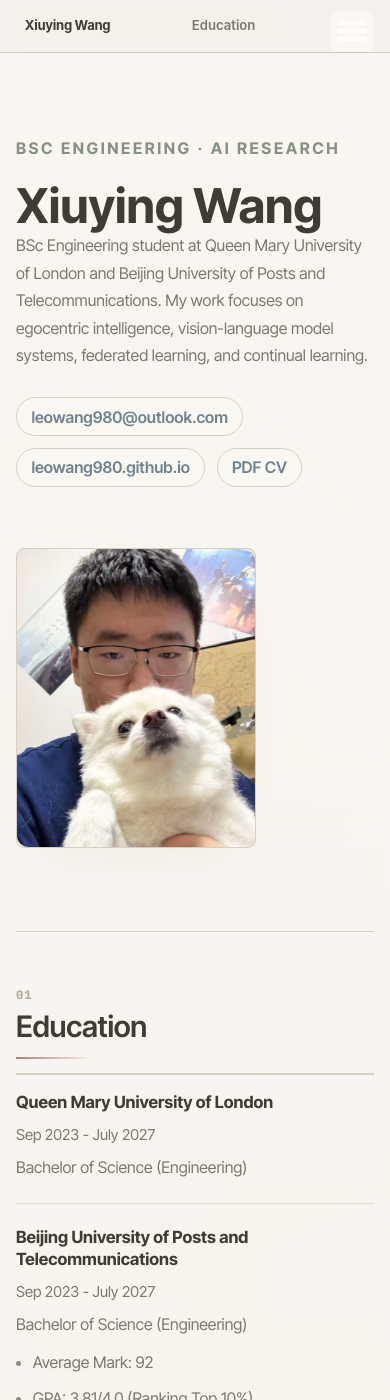
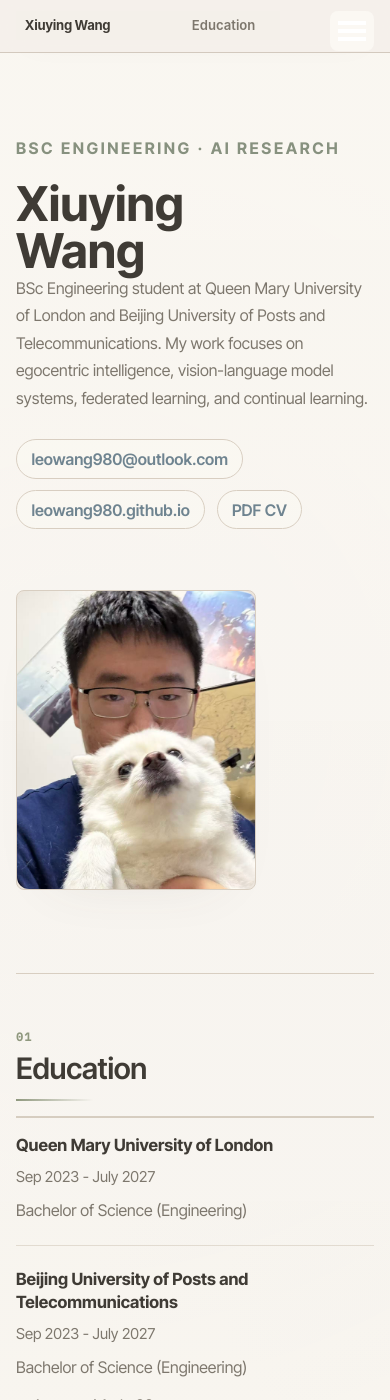
Before and after one commit to Leowang980/Leowang980.github.io, a Jekyll site: the page built from _pages/about.md, in a window 390 px wide and 1400 px high. Built offline with Jekyll 4.4.1, drawn with Linux system fonts in a browser that asks for light colours.

Commit message:
Update about page formatting and enhance styling in CSS for improved visual consistency. Adjust font sizes, line heights, and introduce new color variables for section accents.

```diff
--- a/_pages/about.md
+++ b/_pages/about.md
@@ -8,7 +8,7 @@ author_profile: false
   <section class="profile-hero" id="top">
     <div>
       <p class="profile-hero__eyebrow">BSc Engineering · AI Research</p>
-      <h1>Xiuying Wang</h1>
+      <h1><span>Xiuying</span><span>Wang</span></h1>
       <p class="profile-hero__subtitle">
         BSc Engineering student at Queen Mary University of London and Beijing University of Posts and Telecommunications.
         My work focuses on egocentric intelligence, vision-language model systems, federated learning, and continual learning.
--- a/_sass/custom/_glass.scss
+++ b/_sass/custom/_glass.scss
@@ -28,8 +28,13 @@ html[data-theme="dark"] {
   --morandi-blue: #6f8490;
   --morandi-taupe: #b5a798;
   --morandi-clay: #a98273;
+  --morandi-moss: #8f987e;
+  --morandi-rose: #b58f87;
+  --morandi-lavender: #8b879d;
+  --morandi-ochre: #b5a06f;
   --morandi-chip: #ece5dc;
   --morandi-shadow: rgba(85, 75, 62, 0.12);
+  --section-accent: var(--morandi-clay);
 }
 
 html {
@@ -174,15 +179,19 @@ body {
   margin: 0;
   color: var(--morandi-ink);
   font-family: $global-font-family;
-  font-size: clamp(3rem, 7.4vw, 5.7rem);
+  font-size: clamp(3.15rem, 7.8vw, 6rem);
   font-weight: 700;
-  line-height: 1.08;
+  line-height: 0.98;
   letter-spacing: 0;
+}
+
+.profile-hero h1 span {
+  display: block;
 }
 
 .profile-hero__subtitle {
   max-width: 720px;
-  margin: 1.75rem 0 0;
+  margin: 2.35rem 0 0;
   color: var(--morandi-muted);
   font-size: clamp(1.08rem, 2vw, 1.32rem);
   line-height: 1.72;
@@ -241,6 +250,38 @@ body {
   counter-increment: cv-section;
 }
 
+.cv-section:nth-of-type(2) {
+  --section-accent: var(--morandi-moss);
+}
+
+.cv-section:nth-of-type(3) {
+  --section-accent: var(--morandi-blue);
+}
+
+.cv-section:nth-of-type(4) {
+  --section-accent: var(--morandi-rose);
+}
+
+.cv-section:nth-of-type(5) {
+  --section-accent: var(--morandi-lavender);
+}
+
+.cv-section:nth-of-type(6) {
+  --section-accent: var(--morandi-clay);
+}
+
+.cv-section:nth-of-type(7) {
+  --section-accent: var(--morandi-ochre);
+}
+
+.cv-section:nth-of-type(8) {
+  --section-accent: var(--morandi-moss);
+}
+
+.cv-section:nth-of-type(9) {
+  --section-accent: var(--morandi-blue);
+}
+
 .cv-section__title {
   position: sticky;
   top: 96px;
@@ -258,7 +299,7 @@ body {
   content: counter(cv-section, decimal-leading-zero);
   display: block;
   margin-bottom: 0.72rem;
-  color: var(--morandi-taupe);
+  color: var(--section-accent);
   font-family: $caption-font-family;
   font-size: 0.72rem;
   font-weight: 700;
@@ -271,7 +312,7 @@ body {
   width: 4.8rem;
   height: 2px;
   margin-top: 1rem;
-  background: linear-gradient(90deg, var(--morandi-clay), rgba(169, 130, 115, 0));
+  background: linear-gradient(90deg, var(--section-accent), rgba(169, 130, 115, 0));
 }
 
 .cv-section__body {
@@ -335,7 +376,7 @@ body {
 }
 
 .cv-list li::marker {
-  color: var(--morandi-sage);
+  color: var(--section-accent);
 }
 
 .publication-list {
@@ -355,7 +396,7 @@ body {
 }
 
 .publication__venue {
-  color: var(--morandi-clay);
+  color: var(--section-accent);
   font-size: 0.82rem;
   font-weight: 800;
   letter-spacing: 0.08em;
@@ -384,7 +425,7 @@ body {
 }
 
 .tag-block {
-  border-left: 3px solid var(--morandi-taupe);
+  border-left: 3px solid var(--section-accent);
   padding-left: 0.9rem;
 }
 
@@ -432,11 +473,13 @@ body {
 }
 
 .language-row span {
-  padding: 0.66rem 0.86rem;
+  padding: 0.36rem 0.72rem;
   border: 1px solid var(--morandi-line);
   border-radius: 999px;
   background: var(--morandi-chip);
   color: var(--morandi-muted);
+  line-height: 1.35;
+  font-size: 0.92rem;
 }
 
 .pdf-note {
```
